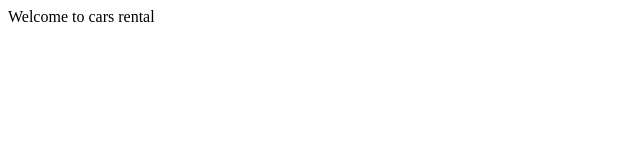
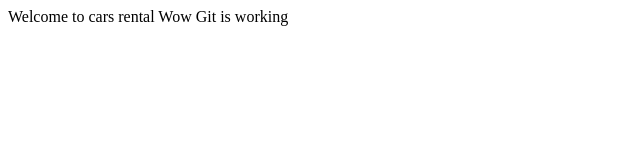
Before and after one commit to 30359104/cars, a plain HTML site: page index.html in a window 1280 px wide. Shown: the whole page, without its empty margins (0-640 px from the left). Drawn offline with Linux system fonts and the light colour scheme.

Commit message:
expression added

```diff
--- a/index.html
+++ b/index.html
@@ -6,5 +6,6 @@
 	</head>
 	<body>
 		Welcome to cars rental
+		Wow Git is working
 	</body>
 </html>
```
